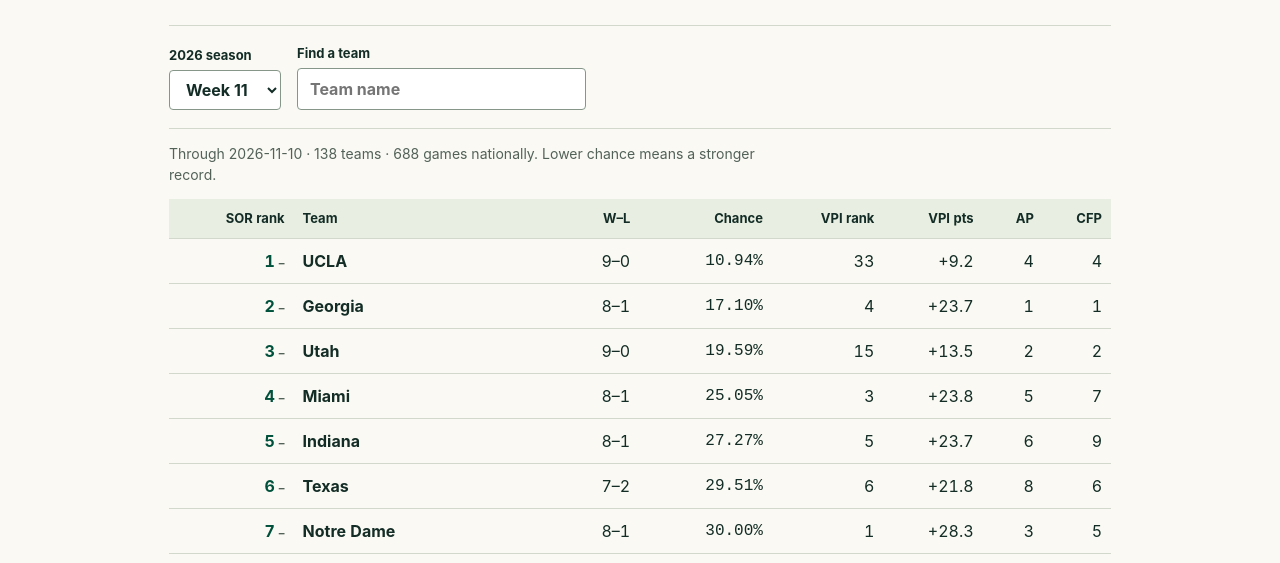
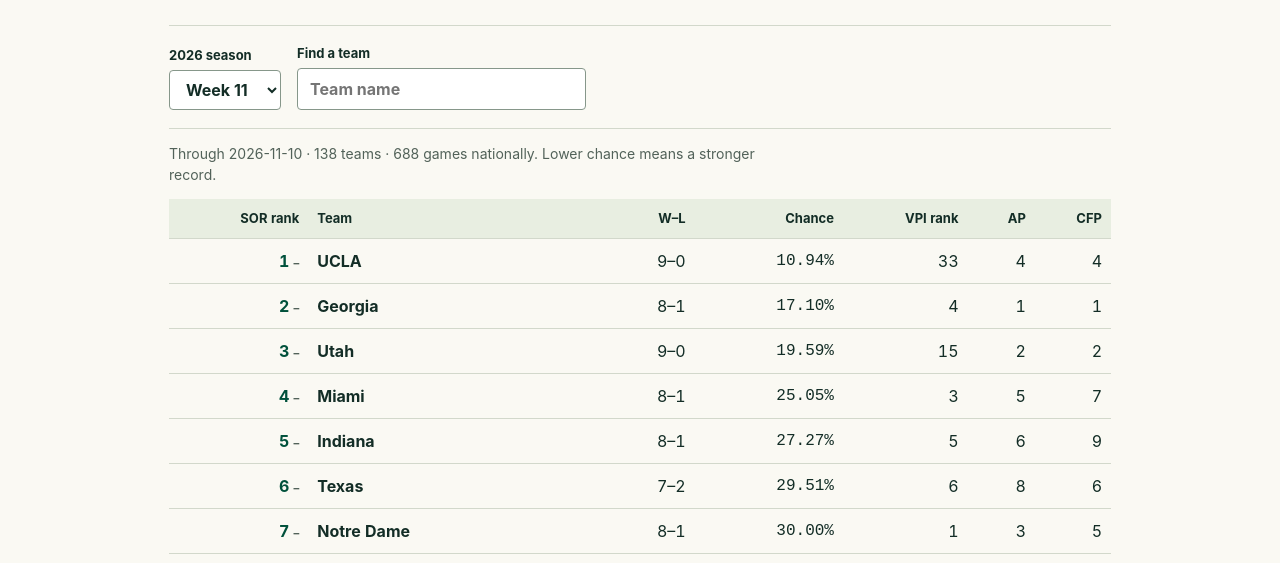
Before and after one commit to mattdot/cfb, a plain HTML site: page docs/index.html in a window 1280 px wide. Shown: the part 218-781 px from the top of the page. Drawn offline with Linux system fonts and the light colour scheme.

Commit message:
Keep only the VPI rank on the SOR table

```diff
--- a/docs/index.html
+++ b/docs/index.html
@@ -1 +1 @@
-<!doctype html><html lang="en"><meta charset="utf-8"><meta name="viewport" content="width=device-width, initial-scale=1"><title>2026 rankings · Vegas SOR</title><link rel="stylesheet" href="style.css"><header><nav><strong>Vegas SOR</strong><a aria-current="page" href="./">SOR</a><a id="vpi-link" href="vpi.html">VPI</a><a href="conferences.html">Conferences</a><a href="methodology.html">Methodology</a></nav></header><main><h1>Strength of record</h1><p class="lead">How often would an average top-25 team earn this record against the same schedule?</p><div class="controls"><label>2026 season<select id="week"></select></label><label>Find a team<input type="search" id="search" placeholder="Team name"></label></div><p id="summary"></p><div class="ranking-scroll"><table><thead><tr><th scope="col">SOR rank</th><th scope="col">Team</th><th scope="col">W–L</th><th scope="col" title="Chance of matching or beating the record. Lower is stronger.">Chance</th><th scope="col">VPI rank</th><th scope="col" title="Points above or below the average FBS team on a neutral field">VPI pts</th><th scope="col">AP</th><th scope="col">CFP</th></tr></thead><tbody id="rows"></tbody></table></div><p id="empty" hidden>No matching teams.</p><p id="polls"></p><noscript>Enable JavaScript to browse the weekly rankings.</noscript></main><script src="season.js"></script><script src="conference-data.js"></script><script src="rank-movement.js"></script><script src="rankings.js"></script></html>
+<!doctype html><html lang="en"><meta charset="utf-8"><meta name="viewport" content="width=device-width, initial-scale=1"><title>2026 rankings · Vegas SOR</title><link rel="stylesheet" href="style.css"><header><nav><strong>Vegas SOR</strong><a aria-current="page" href="./">SOR</a><a id="vpi-link" href="vpi.html">VPI</a><a href="conferences.html">Conferences</a><a href="methodology.html">Methodology</a></nav></header><main><h1>Strength of record</h1><p class="lead">How often would an average top-25 team earn this record against the same schedule?</p><div class="controls"><label>2026 season<select id="week"></select></label><label>Find a team<input type="search" id="search" placeholder="Team name"></label></div><p id="summary"></p><div class="ranking-scroll"><table><thead><tr><th scope="col">SOR rank</th><th scope="col">Team</th><th scope="col">W–L</th><th scope="col" title="Chance of matching or beating the record. Lower is stronger.">Chance</th><th scope="col">VPI rank</th><th scope="col">AP</th><th scope="col">CFP</th></tr></thead><tbody id="rows"></tbody></table></div><p id="empty" hidden>No matching teams.</p><p id="polls"></p><noscript>Enable JavaScript to browse the weekly rankings.</noscript></main><script src="season.js"></script><script src="conference-data.js"></script><script src="rank-movement.js"></script><script src="rankings.js"></script></html>
--- a/docs/rankings.js
+++ b/docs/rankings.js
@@ -43,7 +43,7 @@ function render() {
     }
     const values = conference
       ? [row.name, power.conference, points, record, row.rank]
-      : [row.name, record, (100 * row.p).toFixed(2) + '%', power.powerRank, points, row.ap ?? '—', row.cfp ?? '—'];
+      : [row.name, record, (100 * row.p).toFixed(2) + '%', power.powerRank, row.ap ?? '—', row.cfp ?? '—'];
     for (const value of values) tr.insertCell().textContent = value;
   }
   document.querySelector('#empty').hidden = matches.length > 0;
```
